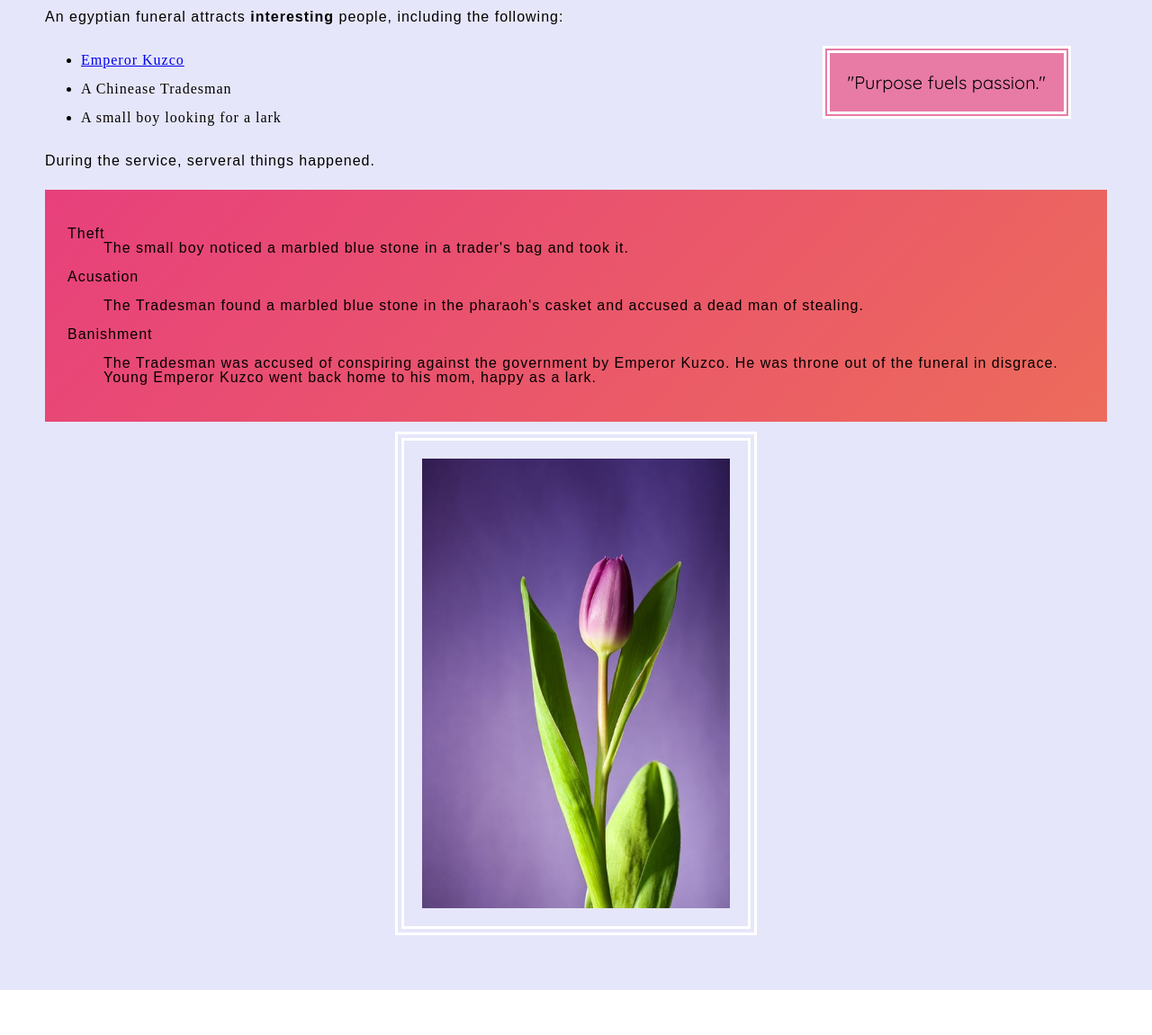
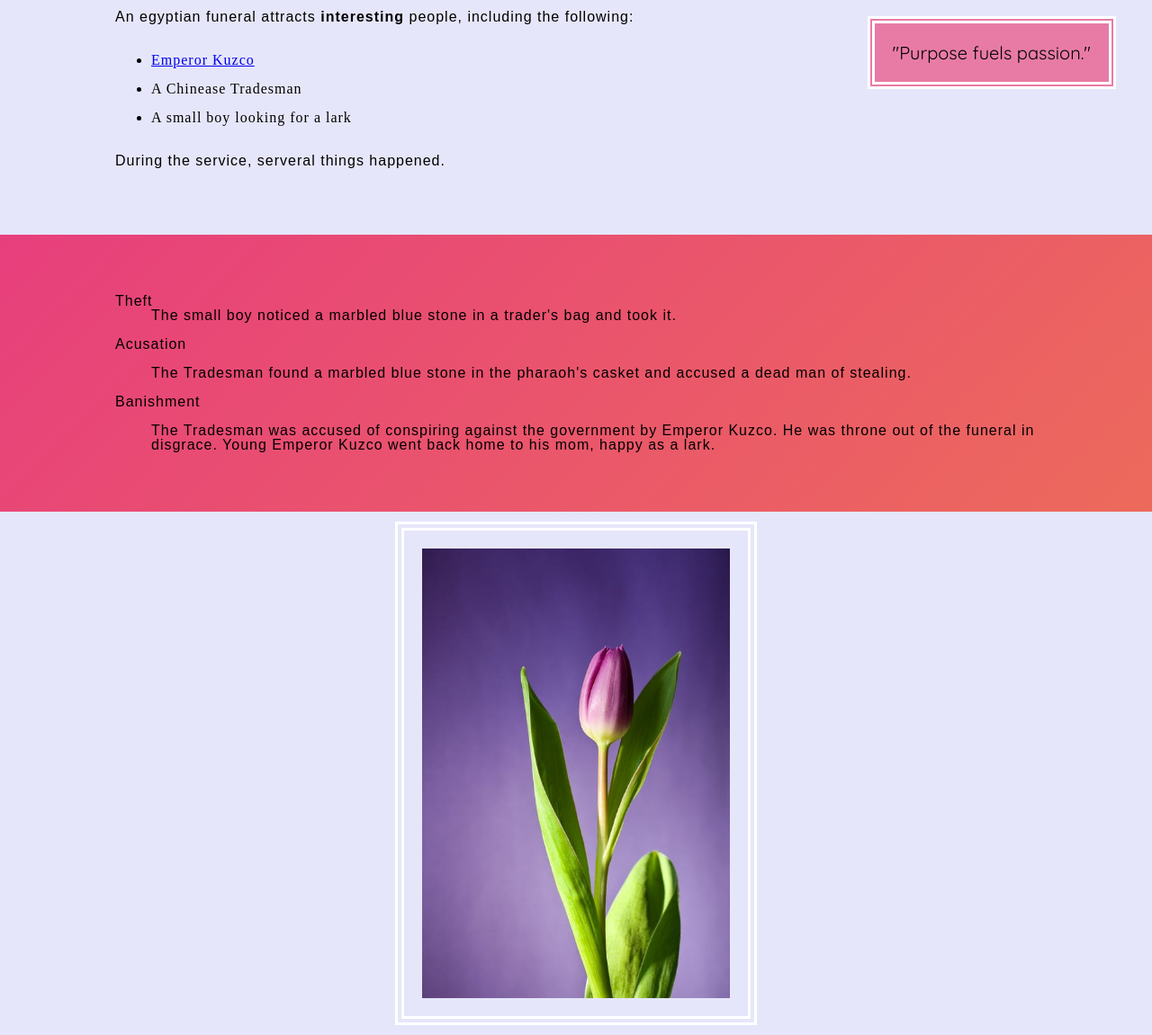
Before and after one commit to breannawilliams/breannawilliams.github.io, a plain HTML site: page index.html in a window 1280 px wide. Shown: the part 362-1513 px from the top of the page at 90% size. Before the commit the page ends 1463 px from the top, so only its background shows below. Drawn offline with Linux system fonts and the light colour scheme; files that its build step writes are made by us from their sources; files whose address does not match are found by name; a web font is replaced by a local one.

Commit message:
Add files via upload

```diff
--- a/style.css
+++ b/style.css
@@ -35,15 +35,17 @@ html {
   }
   img {
     display: block;
-    margin: 0 auto;
+    margin: auto;
     padding: 20px;
     border: 10px double white;
     height: 500px;
 
   }
+
+
 .toptext {
   position: relative;
-
+  padding: 50px 10% 50px 10%;
 }
 
   .sidebutton {
@@ -64,7 +66,7 @@ html {
     background-size: 400% 400%;
     position: relative;
     animation: change 10s ease-in-out infinite;
-    padding: 25px;
+    padding: 50px 10% 50px 10%;
 
 
 }
@@ -89,7 +91,7 @@ ul li {
 }
 .maintext {
   background-color: lavender;
-  padding: 50px;
+
   border: 0;
   margin: 0;
   position: relative;
```
